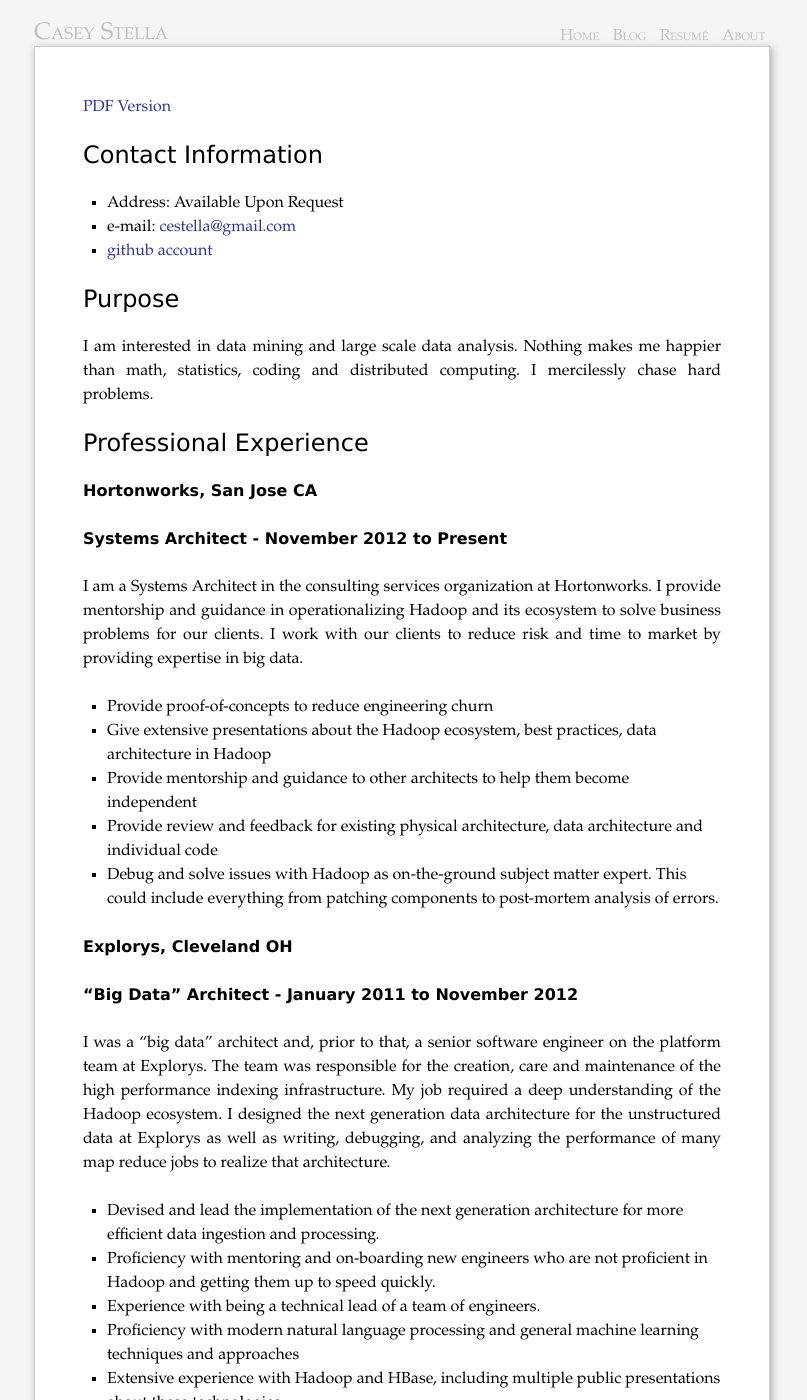
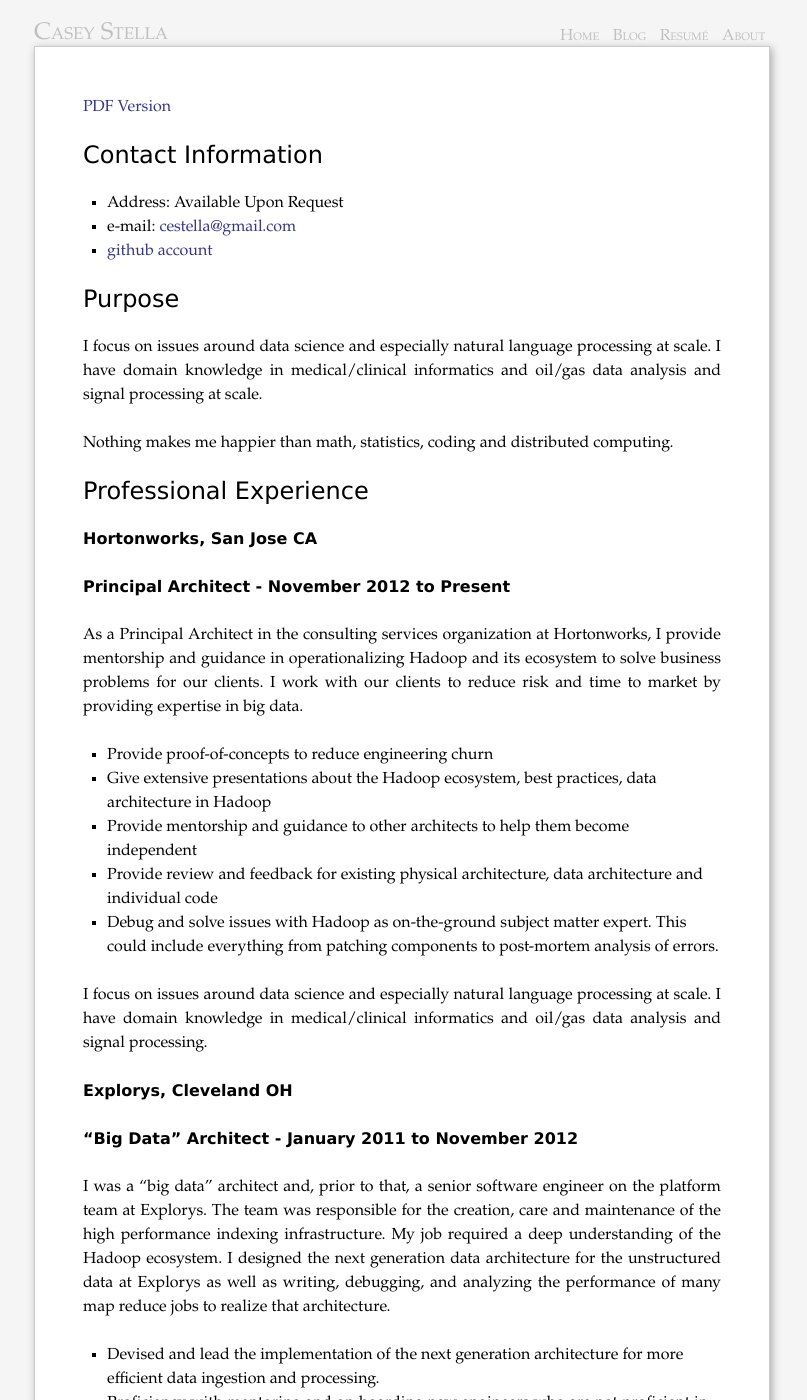
Before and after one commit to cestella/Casey-s-Public-Blog, a Jekyll site: the page built from resume/index.markdown, in a window 1280 px wide and 1400 px high. Shown: the whole window, without its empty margins (238-1045 px from the left). Built offline with Jekyll 4.4.1, drawn with Linux system fonts in a browser that asks for light colours; Markdown is read by kramdown in place of the engine named in the settings.

Commit message:
Updating resume.

```diff
--- a/resume/index.markdown
+++ b/resume/index.markdown
@@ -18,17 +18,19 @@
 
 Purpose
 =======
-I am interested in data mining and large scale data analysis.
+I focus on issues around data science and especially natural language processing
+at scale. I have domain knowledge in medical/clinical informatics and oil/gas
+data analysis and signal processing at scale.
+
 Nothing makes me happier than math, statistics, coding and distributed computing.
-I mercilessly chase hard problems.
 
 Professional Experience
 =======================
 
 ##Hortonworks, San Jose CA
 
-##Systems Architect - November 2012 to Present
-I am a Systems Architect in the consulting services organization at Hortonworks.  I provide
+##Principal Architect - November 2012 to Present
+As a Principal Architect in the consulting services organization at Hortonworks, I provide
 mentorship and guidance in operationalizing Hadoop and its ecosystem to solve business problems
 for our clients.  I work with our clients to reduce risk and time to market by providing expertise
 in big data.
@@ -38,6 +40,8 @@
 * Provide mentorship and guidance to other architects to help them become independent
 * Provide review and feedback for existing physical architecture, data architecture and individual code
 * Debug and solve issues with Hadoop as on-the-ground subject matter expert.  This could include everything from patching components to post-mortem analysis of errors.
+
+I focus on issues around data science and especially natural language processing at scale. I have domain knowledge in medical/clinical informatics and oil/gas data analysis and signal processing.
 
 ##Explorys, Cleveland OH
 
```
Also changed, not shown: 2 other files.
